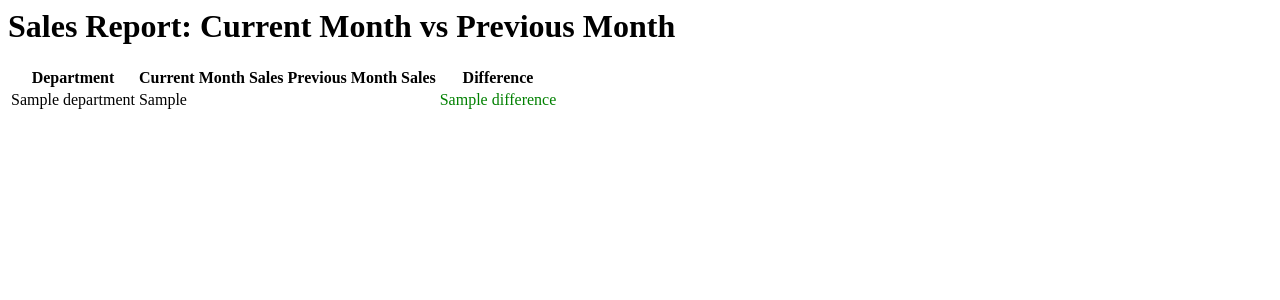
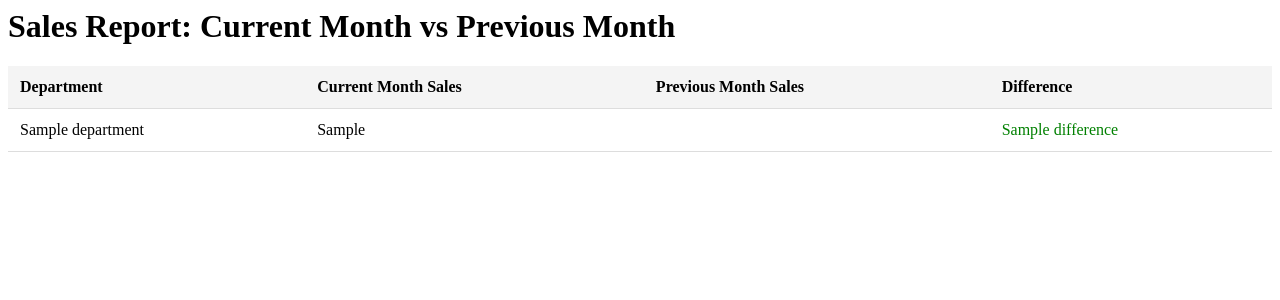
Before and after one commit to belgee07/task, a Symfony app: template templates/sales_report/report.html.twig in a window 1280 px wide. Shown: the top 300 px of the page. Run offline with Twig, Linux system fonts and the light colour scheme; the template is opened without the code that fills it: most values are stand-ins (such as "Sample title", 1, 10 or a date in 2020); some libraries are stand-ins or nearby versions.

Commit message:
sales report css add

```diff
--- a/templates/sales_report/report.html.twig
+++ b/templates/sales_report/report.html.twig
@@ -1,5 +1,34 @@
 {# templates/sales_report/report.html.twig #}
 <h1>Sales Report: Current Month vs Previous Month</h1>
+
+<style>
+    table {
+        width: 100%;
+        border-collapse: collapse;
+        margin-top: 20px;
+    }
+    th, td {
+        padding: 12px;
+        text-align: left;
+        border-bottom: 1px solid #ddd;
+    }
+    th {
+        background-color: #f4f4f4;
+        font-weight: bold;
+    }
+    tr:hover {
+        background-color: #f1f1f1;
+    }
+    .positive {
+        color: green;
+    }
+    .negative {
+        color: red;
+    }
+    .neutral {
+        color: black;
+    }
+</style>
 
 <table>
     <thead>
@@ -16,7 +45,7 @@
                 <td>{{ department.department.departmentName }}</td>
                 <td>{{ department.currentMonthSales }}</td>
                 <td>{{ department.previousMonthSales }}</td>
-                <td style="color: {% if department.difference < 0 %}red{% elseif department.difference > 0 %}green{% else %}black{% endif %};">
+                <td class="{% if department.difference < 0 %}negative{% elseif department.difference > 0 %}positive{% else %}neutral{% endif %}">
                     {{ department.difference }}
                 </td>
             </tr>
```
